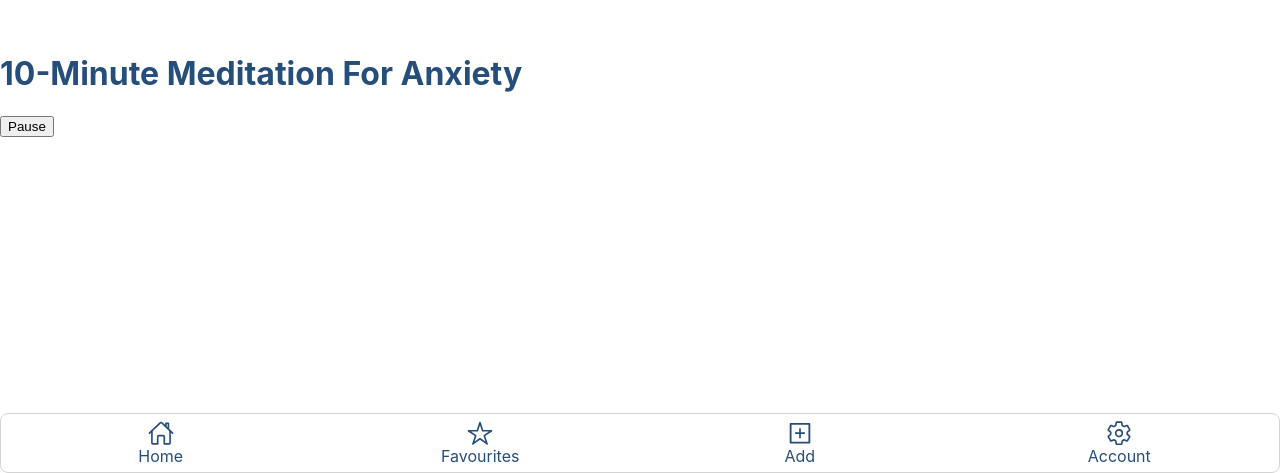
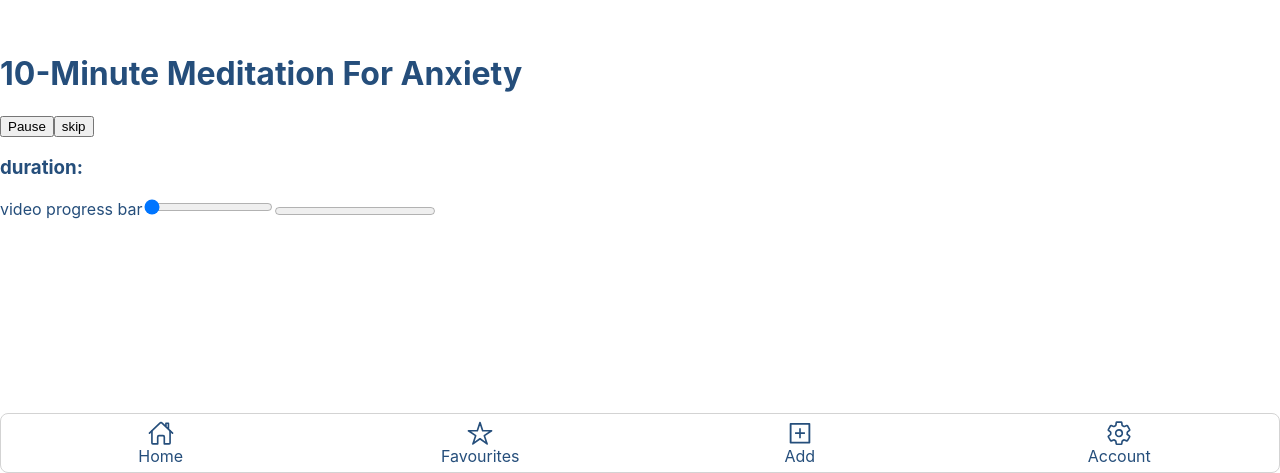
Before and after one commit to maroaraujo/final-project_front-end-surch, a Next.js app in the folder reconnect/: page /video in a window 1280 px wide. Shown: the part 327-800 px from the top of the page. Built offline with nearby package versions, Linux system fonts and the light colour scheme; no server answers.

Commit message:
playButton working but page wouldnt stop re-rendering

```diff
--- a/reconnect/pages/video.js
+++ b/reconnect/pages/video.js
@@ -1,43 +1,97 @@
 import ReactPlayer from 'react-player';
-import { useState } from 'react';
+import { useEffect, useState } from 'react';
 import videoList from '../library/videoList'
 
 export default function Video() {
 
-    console.log(videoList)
 
     let url = videoList.meditation[0].videoUrl
     let title = videoList.meditation[0].title
+    useEffect(() => {console.log(url)},[url])
 
     let initialState = {
+        url: null,
         pip: false,
         playing:true,
         controls: false,
         light: true,
         played: 0,
-        loaded: 0
+        loaded: 0,
+        controls:false
     }
 
     const [state, setState]= useState(initialState)
-
 
 
     function handlePlayPause() {
         setState({playing : !state.playing})
     }
 
+    function handleDuration(duration) {
+        console.log('onDuration',duration)
+        setState({duration})
+    }
 
+    function handlePlayed(played) {
+        setState({played})
+    }
+
+    function handleProgress(state) {
+        console.log('onProgress',state)
+        if (!state.seeking) {setState(state)}
+    }
+
+    function handleSeekMouseDown(e) {
+        setState({ seeking: true })
+    }
+
+    function handleSeekMouseUp(e) {
+        setState({ seeking: false})
+        player.seekTo(parseFloat(e.target.value))
+
+    }
+
+    function handleSeekChange(e) {
+        setState({ played: parseFloat(e.target.value) })
+    }
+
+    function ref(player) {
+        player=player
+    }
+
+    function handlePlayed(played) {
+        setState({played})
+    }
 
 
 
     return (
         <>
         <ReactPlayer
+            ref={ref}
             url={url}
-            playing={state.playing} />
+            playing={state.playing}
+            onDuration={handleDuration}
+            onProgress={handleProgress}
+            onSeek={e => console.log('onSeek', e)}
+
+            />
         <h1>{title}</h1>
         <button onClick={handlePlayPause}>{state.playing ? 'Pause' : 'Play'}</button>
+
+        <button onClick={handlePlayed}>skip</button>
+        <h3>duration:{state.duration}</h3>
+        <label for='progress bar'>video progress bar</label>
+        <input
+            type='range' min={0} max={0.999999} step='any'
+            value={state.played}
+            onMouseDown={handleSeekMouseDown}
+            onChange={handleSeekChange}
+            onMouseUp={handleSeekMouseUp}/>
+        <progress className='progress_Bar' max={1} value={state.played} />
         </>
     )
 
 }
+/*
+        */
```
Also changed, not shown: 1 other file (tests, documents, lock files or other folders).
